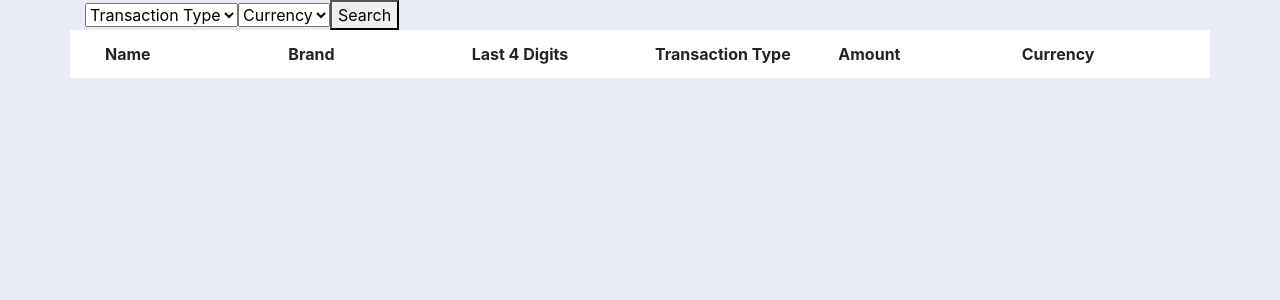
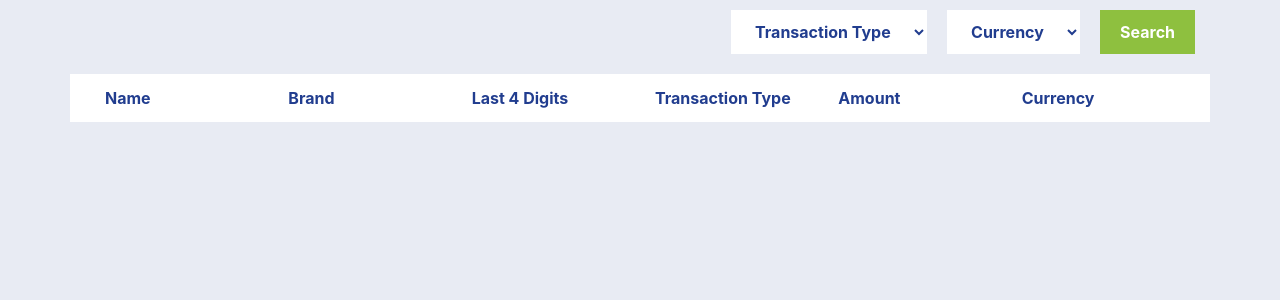
Before and after one commit to tfmcunha/transactions, a React (Create React App) app: page / in a window 1280 px wide. Shown: the top 300 px of the page. Built offline with nearby package versions, Linux system fonts and the light colour scheme.

Commit message:
css + layout changes

```diff
--- a/src/App.css
+++ b/src/App.css
@@ -1,22 +1,26 @@
-.App {
-  text-align: center;
+.table {
+  background-color: white
 }
 
-.App-logo {
-  height: 40vmin;
+.sub {background-color: #f6f7fb}
+
+.filters,.search {
+  margin: 10px 0 20px 20px;
+  padding: 10px 20px;
+  border: 0;
+  background-color: white;
+  font-weight: bold;
 }
 
-.App-header {
-  background-color: #282c34;
-  min-height: 100vh;
-  display: flex;
-  flex-direction: column;
-  align-items: center;
-  justify-content: center;
-  font-size: calc(10px + 2vmin);
-  color: white;
+.search {
+  color:white;
+  background-color: #8EC03F;
 }
 
-.App-link {
-  color: #09d3ac;
+.transactions {
+  cursor: pointer;
 }
+
+.filters, .list-header, .sub-titles {
+  color: #213D8F;
+}
--- a/src/App.js
+++ b/src/App.js
@@ -1,5 +1,6 @@
 import React from 'react';
 import Main from './components/main';
+import './App.css';
 
 export default function App() {
   return (
--- /dev/null
+++ b/src/components/bar.js
@@ -0,0 +1,20 @@
+import React from 'react';
+
+export default function Bar({getTransactions, setAction,setCurrencyCode}){
+	return(
+		<div className="d-flex justify-content-end">
+			<select className="filters" onChange={(e) => setAction(e.target.value)}>
+				<option value ="">Transaction Type</option>
+				<option value="payment">Payment</option>
+				<option value="credit">Credit</option>
+			</select>
+			<select className="filters" onChange={(e) => setCurrencyCode(e.target.value)}>
+				<option value ="">Currency</option>
+				<option value="EUR">EUR</option>
+				<option value="JPY">JPY</option>
+				<option value="USD">USD</option>
+			</select>
+			<button className="search" onClick={getTransactions}>Search</button>
+		</div>
+	);
+}
--- a/src/components/main.js
+++ b/src/components/main.js
@@ -1,5 +1,6 @@
 import React, { useState } from "react";
 import TransactionList from'./transactionlist';
+import Bar from './bar';
 
 export default function Main() {
 	const [action, setAction] = useState("");
@@ -37,19 +38,8 @@ export default function Main() {
 
 	return (
 		<>
-			<select onChange={(e) => setAction(e.target.value)}>
-				<option value ="">Transaction Type</option>
-				<option value="payment">Payment</option>
-				<option value="credit">Credit</option>
-			</select>
-			<select onChange={(e) => setCurrencyCode(e.target.value)}>
-				<option value ="">Currency</option>
-				<option value="EUR">EUR</option>
-				<option value="JPY">JPY</option>
-				<option value="USD">USD</option>
-			</select>
-			<button onClick={getTransactions}>Search</button>
+			<Bar getTransactions={getTransactions} setAction={setAction} setCurrencyCode={setCurrencyCode} />
 			<TransactionList transactions={transactions}/>
 		</>
-		);
+	);
 }
--- a/src/components/transactionlist.js
+++ b/src/components/transactionlist.js
@@ -13,9 +13,9 @@ export default function TransactionList({ transactions }) {
 	return (
 		<div>
 			<ul className="list-group list-group-flush">
-				<li className="row list-group-item d-flex">
-					{headers.map(head => (
-						<div className="col-2">
+				<li className="row list-group-item d-flex list-header">
+					{headers.map((head, index) => (
+						<div key={index} className="col-2">
 							<b>{head}</b>
 						</div>
 					))}
@@ -38,7 +38,7 @@ export default function TransactionList({ transactions }) {
 					} = transaction;
 
 					return (
-						<>
+						<div key={id}>
 							<li
 							className="row list-group-item d-flex"
 							data-toggle="collapse"
@@ -54,26 +54,34 @@ export default function TransactionList({ transactions }) {
 							<div id={`collapse${index}`} className="row sub collapse">
 								<div className="col-sm-6 offset-sm-1">
 									<div className="row">
-										<div className="col-3">ID:</div>
-										<div className="col-9">{id}</div>
-										<div className="col-3">Tracking Code:</div>
-										<div className="col-9">{trackingCode}</div>
-										<div className="col-3">Brand ID:</div>
-										<div className="col-9">{brandId}</div>
+										<div className="col-3 sub-titles">
+											<div>ID:</div>
+											<div>Tracking Code:</div>
+											<div>Brand ID:</div>
+										</div>
+										<div className="col-9">
+											<div>{id}</div>
+											<div>{trackingCode}</div>
+											<div>{brandId}</div>
+										</div>
 									</div>
 								</div>
 								<div className="col-sm-4">
 									<div className="row">
-										<div className="col-5">First 6 Digits:</div>
-										<div className="col-7">{firstSixDigits} XXXX</div>
-										<div className="col-5">Expiry Month:</div>
-										<div className="col-7">{expiryMonth}</div>
-										<div className="col-5">Expiry Year: </div>
-										<div className="col-7">{expiryYear}</div>
+										<div className="col-5 sub-titles">
+											<div>First 6 Digits:</div>
+											<div>Expiry Month:</div>
+											<div>Expiry Year: </div>
+										</div>
+										<div className="col-7">
+											<div>{firstSixDigits} XXXX</div>
+											<div>{expiryMonth}</div>
+											<div>{expiryYear}</div>
+										</div>
 									</div>
 								</div>
 							</div>
-						</>
+						</div>
 					);
 				})}
 			</ul>
--- a/src/index.css
+++ b/src/index.css
@@ -12,9 +12,3 @@ code {
   font-family: source-code-pro, Menlo, Monaco, Consolas, "Courier New",
     monospace;
 }
-
-.table {
-	background-color: white
-}
-
-.sub {background-color: #f6f7fb}
```
